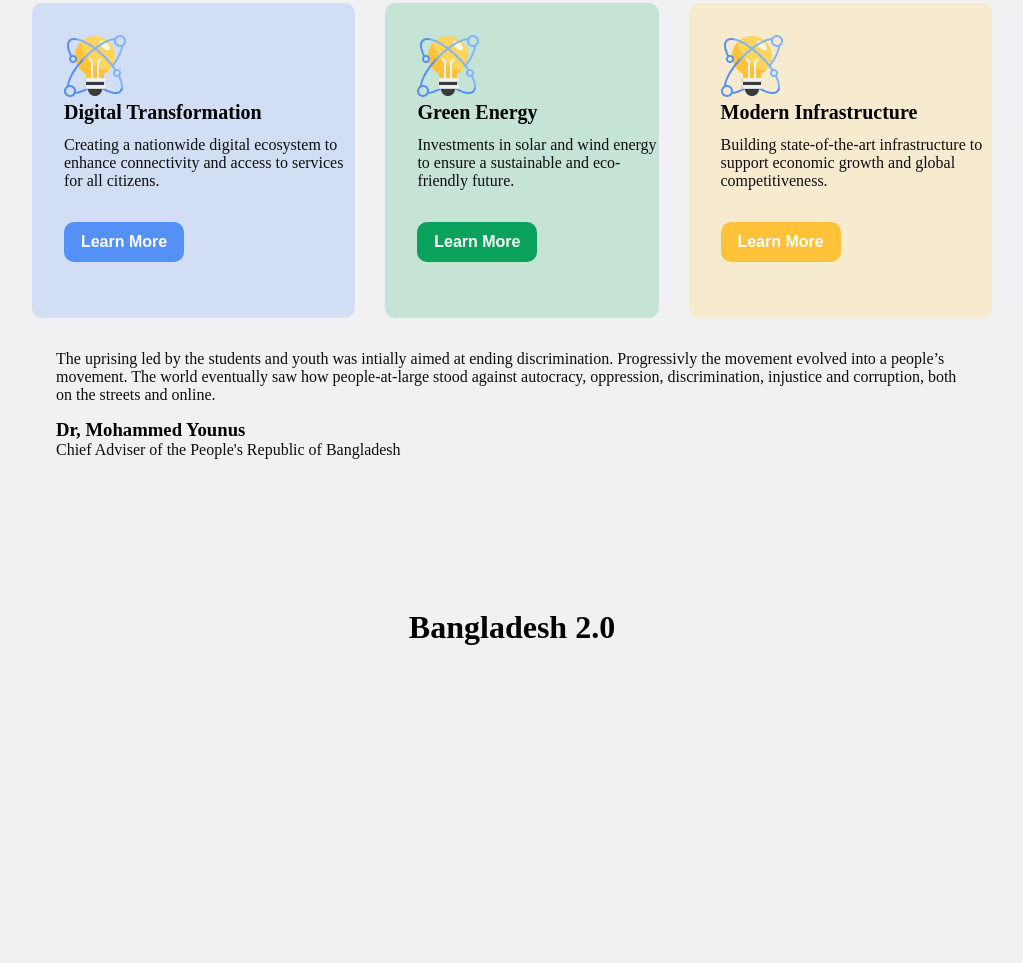
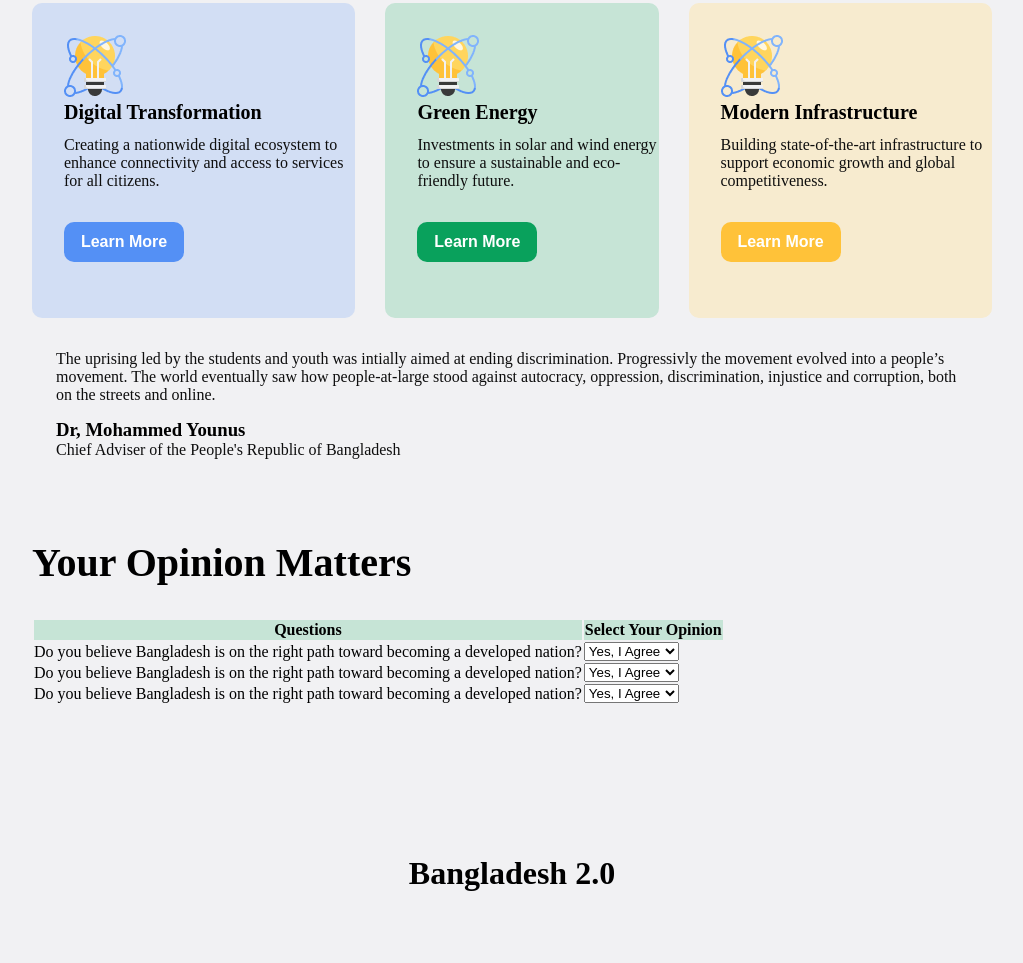
Before and after one commit to Shanjida96/Assignment, a plain HTML site: page index.html in a window 1280 px wide. Shown: the part 1526-2489 px from the top of the page, without its empty margins (128-1151 px from the left). Before the commit the page ends 2310 px from the top, so only its background shows below. Drawn offline with Linux system fonts and the light colour scheme.

Commit message:
Main Updated

```diff
--- a/index.html
+++ b/index.html
@@ -92,6 +92,52 @@
                 <p class="title section-description">Chief Adviser of the People's Republic of Bangladesh</p>
             </div>
         </section>
+        <section class="opinions">
+            <h1 class="opinion-title section-title">Your Opinion Matters</h1>
+            <div class="questions"></div>
+                <table>
+                    <thead>
+                        <tr>
+                            <th>Questions</th>
+                            <th>Select Your Opinion</th>
+                        </tr>
+                    </thead>
+                    <tbody>
+                        <tr>
+                            <td>Do you believe Bangladesh is on the right path toward becoming a developed nation?</td>
+                            <td>
+                                <label for="opt."></label>
+                                <select name="opinion" id="option">
+                                    <option value="">Yes, I Agree</option>
+                                    <option value="">I Disagree</option>
+                                    <option value="">Neutral</option>
+                                </select>
+                            </td>
+                        </tr>
+                        <tr>
+                            <td>Do you believe Bangladesh is on the right path toward becoming a developed nation?</td>
+                            <td>
+                                <label for="opt."></label>
+                                <select name="opinion" id="option">
+                                    <option value="">Yes, I Agree</option>
+                                    <option value="">I Disagree</option>
+                                    <option value="">Neutral</option>
+                                </select>
+                            </td>
+                        </tr>
+                        <tr>
+                            <td>Do you believe Bangladesh is on the right path toward becoming a developed nation?</td>
+                            <td>
+                                <label for="opt."></label>
+                                <select name="opinion" id="option">
+                                    <option value="">Yes, I Agree</option>
+                                    <option value="">I Disagree</option>
+                                    <option value="">Neutral</option>
+                                </select>
+                            </td>
+                        </tr>
+                    </tbody>
+                </table>
     </main>
     <footer class="footer">
     <div class="footer-container">
--- a/styles/style.css
+++ b/styles/style.css
@@ -177,3 +177,11 @@ main{
 .title{
     margin-bottom: 10px;
 }
+.head{
+    display: flex;
+    justify-content: space-between;
+}
+th{
+  border: 1px solid #C6E4D6;
+  background-color: #C6E4D6;
+}
```
Also changed, not shown: images/Semicolon.png.
